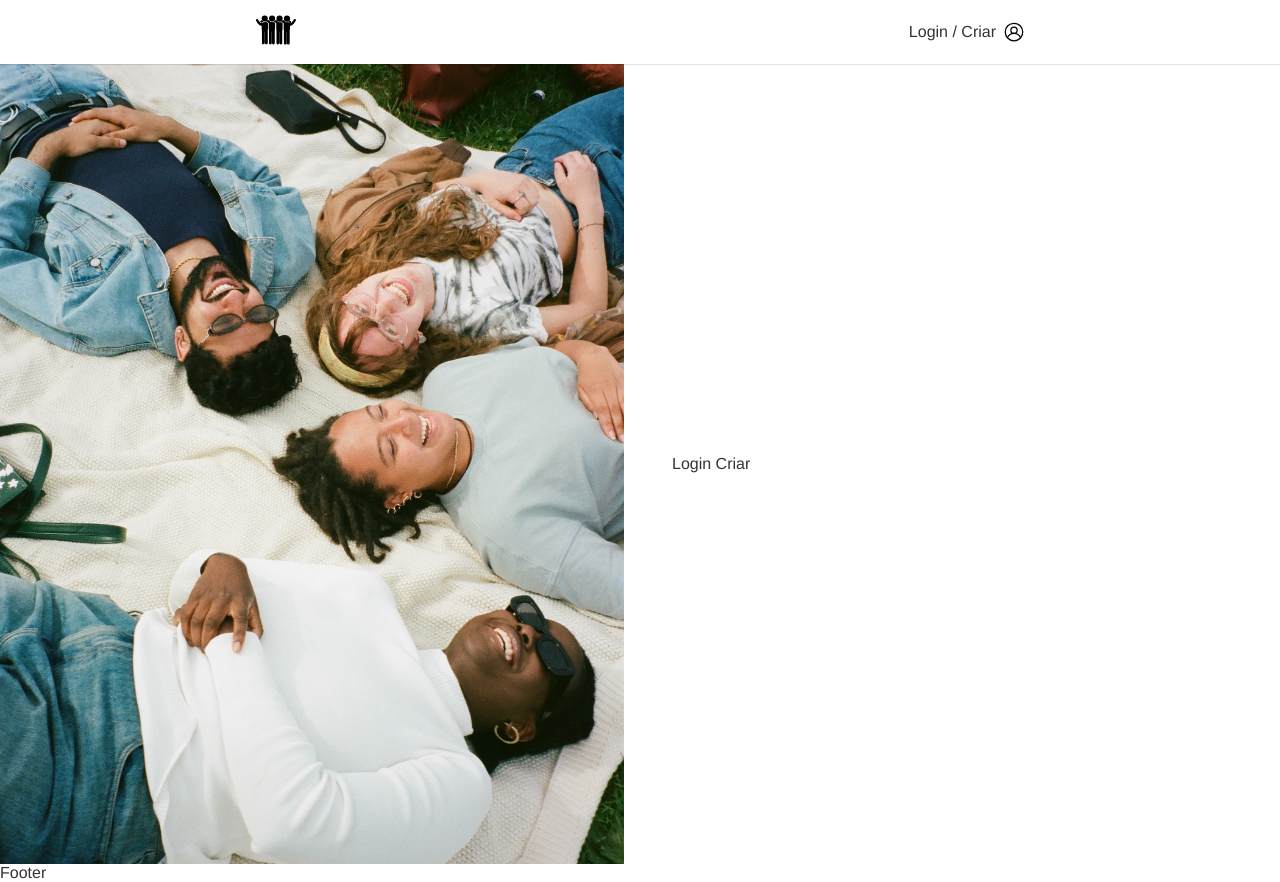
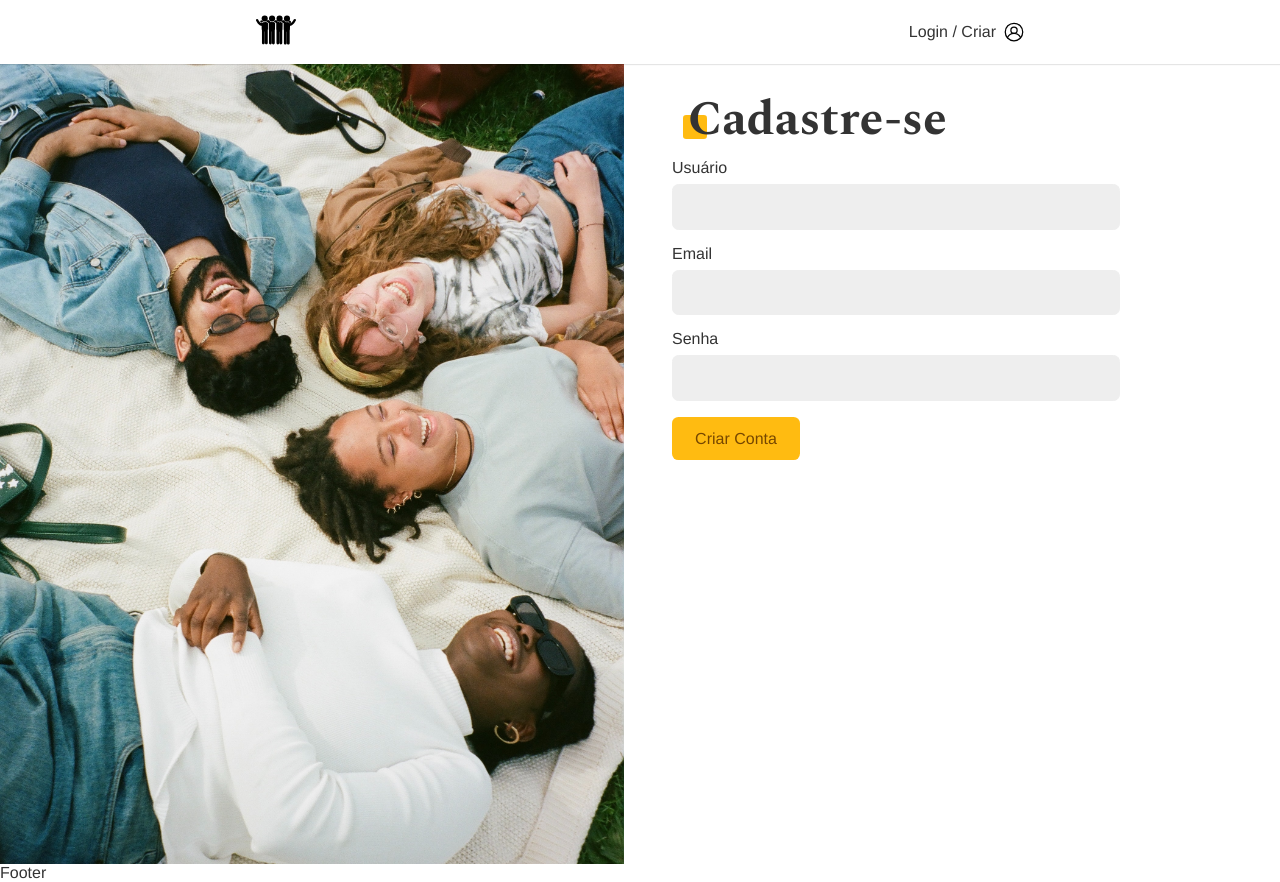
Before and after one commit to GabriellDev0/friends-gram, a React (Create React App) app: page /login/criar in a window 1280 px wide. Built offline with nearby package versions, Linux system fonts and the light colour scheme; no server answers.

Commit message:
Adicionado useFirebase onde eu aloco todas as funções dele e terminada a tela de Create User

```diff
--- a/src/Components/Header/Header.js
+++ b/src/Components/Header/Header.js
@@ -9,9 +9,11 @@ import { ReactComponent as Friends } from '../../Assets/friends-icon.svg';
 
 //Global User Context
 import UserContext from '../../UserContext';
+import useFirebase from '../../Hooks/useFirebase';
 
 const Header = () => {
-  const {logOutFirebase, currentUser} = useContext(UserContext);
+  const { currentUser } = useContext(UserContext);
+  const { logOutFirebase } = useFirebase()
 
   function logOut(){
     logOutFirebase()
--- /dev/null
+++ b/src/Hooks/useFirebase.js
@@ -0,0 +1,80 @@
+import { useState } from 'react'
+import { auth, db } from '../Firebase/Config'
+import { useNavigate } from 'react-router-dom';
+// Create Account Auth Firebase
+import {signInWithEmailAndPassword, createUserWithEmailAndPassword, updateProfile, signOut } from 'firebase/auth';
+
+// Add Account in FireStore
+import { addDoc, collection, serverTimestamp } from 'firebase/firestore';
+const useFirebase = () => {
+    const [error, setError] = useState(null)
+    const [loading, setLoading] = useState(null)
+    const navigate = useNavigate();
+
+    const createUser = async (username, email, password) =>{
+      setLoading(true);
+      await createUserWithEmailAndPassword(auth, email, password)
+        .then((userCredential) => {
+          const user = userCredential.user;
+          updateProfile(user, {
+            displayName: username,
+          });
+          // Add User to FireStore database
+          addDoc(collection(db, 'users'), {
+            nameUser: username,
+            emailUser: email,
+            timeStamp: serverTimestamp(),
+          });
+        })
+        .catch((error) => {
+          setError('Email já cadastrado.');
+          const errorCode = error.code;
+          const errorMessage = error.message;
+          console.log(errorCode);
+          console.log(errorMessage);
+        });
+      setLoading(false);
+    }
+
+   const loginFirebase = async (email, password) => {
+      setLoading(true);
+      await signInWithEmailAndPassword(auth, email.value, password.value)
+        .then((userCredential) => {
+          const user = userCredential.user;
+          console.log(user);
+          setLoading(false);
+          navigate('/conta');
+        })
+        .catch((error) => {
+          const errorCode = error.code;
+          const errorMessage = error.message;
+          console.log(errorCode);
+          console.log(errorMessage);
+          setError('Usuário ou senha não foram encontrados.');
+          setLoading(false);
+        });
+    }
+
+    const logOutFirebase = async () => {
+      signOut(auth)
+        .then(() => {
+          navigate('/login');
+          console.log('deslogado com sucesso');
+        })
+        .catch((error) => {
+          console.log(error);
+          setError(error);
+        });
+    }
+
+
+  return {
+    createUser,
+    loginFirebase,
+    logOutFirebase,
+    error,
+    loading
+  }
+}
+
+export default useFirebase
--- a/src/Hooks/useForm.js
+++ b/src/Hooks/useForm.js
@@ -5,6 +5,11 @@ const types = {
     regex:
       /^(([^<>()[\]\\.,;:\s@"]+(\.[^<>()[\]\\.,;:\s@"]+)*)|(".+"))@((\[[0-9]{1,3}\.[0-9]{1,3}\.[0-9]{1,3}\.[0-9]{1,3}\])|(([a-zA-Z\-0-9]+\.)+[a-zA-Z]{2,}))$/,
     message: 'Preencha um email válido',
+  },
+  password: {
+    regex: /^(?=.*\d)(?=.*[a-z])(?=.*[A-Z])[0-9a-zA-Z]{8,}$/,
+    message:
+      'A senha precisa ter 1 caracter maiúsculo, 1 minúsculo e 1 dígito.Com no mínimo 8 caracteres',
   },
 };
 
@@ -27,7 +32,7 @@ const useForm = (type) => {
   }
 
   function onChange({ target }) {
-    if(error) validate(target.value)
+    if (error) validate(target.value);
     setValue(target.value);
   }
 
--- a/src/UserContext.js
+++ b/src/UserContext.js
@@ -1,66 +1,31 @@
 import React, { useEffect, useState } from 'react';
-
-// Router
-import { useNavigate } from 'react-router-dom';
 
 //Firebase Configs
 import { auth } from './Firebase/Config';
-import  { signInWithEmailAndPassword, signOut } from 'firebase/auth';
 
 export const UserContext = React.createContext();
 
 export const UserStorage = ({ children }) => {
-  const [currentUser, setCurrentUser] = useState(null)
-  const [loading, setLoading] = useState(false);
-  const [error, setError] = useState('')
-  const navigate = useNavigate()
+  const [currentUser, setCurrentUser] = useState(null);
+  const [emailVerified, setEmailVerified] = useState(false);
 
-  async function loginFirebase(email, password) {
-    setLoading(true)
-    await signInWithEmailAndPassword(auth, email.value, password.value)
-       .then((userCredential) => {
-         const user = userCredential.user;
-         console.log(user)
-         setLoading(false)
-         navigate('/conta')
-       })
-       .catch((error) => {
-         const errorCode = error.code;
-         const errorMessage = error.message;
-         console.log(errorCode);
-         console.log(errorMessage);
-         setError('Usuário ou senha não foram encontrados.')
-         setLoading(false)
-       });
-   }
-
-   function logOutFirebase() {
-    signOut(auth)
-      .then(() => {
-        navigate('/login')
-        console.log('deslogado com sucesso');
-      })
-      .catch((error) => {
-        console.log(error);
-        setError(error)
-      });
-  }
-  // Session Persistence
-  useEffect(()=>{
-    auth.onAuthStateChanged((user)=>{
-      if(user){
-        setCurrentUser(user)
-      }else{
-        setCurrentUser(user)
+  // Session Persistence and Watch Auth Changed
+  useEffect(() => {
+    auth.onAuthStateChanged((user) => {
+      if (user) {
+        setCurrentUser(user);
+        setEmailVerified(user.emailVerified);
+      } else {
+        setCurrentUser(user);
+        setEmailVerified(null)
       }
-})
-  }, [])
-
-
-
+    });
+  }, []);
 
   return (
-    <UserContext.Provider value={{currentUser, loginFirebase, logOutFirebase, loading, error}}>{children}</UserContext.Provider>
+    <UserContext.Provider value={{ currentUser, emailVerified }}>
+      {children}
+    </UserContext.Provider>
   );
 };
 
--- a/src/Views/Login/Components/LoginCreate.js
+++ b/src/Views/Login/Components/LoginCreate.js
@@ -1,9 +1,40 @@
-import React from 'react'
+import React from 'react';
+import Button from '../../../Components/Forms/Button';
+import Input from '../../../Components/Forms/Input';
+import useForm from '../../../Hooks/useForm';
+import Error from '../../../Components/Helper/Error';
+import useFirebase from '../../../Hooks/useFirebase';
+
 
 const LoginCreate = () => {
+  const username = useForm();
+  const email = useForm('email');
+  const password = useForm('password');
+  const { error, loading, createUser} = useFirebase()
+
+  async function handleCreateUser(e) {
+    e.preventDefault();
+    if (username.validate() && email.validate() && password.validate()) {
+      await createUser(username.value, email.value, password.value)
+    }
+  }
+
   return (
-    <div>Login Criar</div>
-  )
-}
+    <section className="animeLeft">
+      <h1 className="title">Cadastre-se</h1>
+      <form onSubmit={handleCreateUser}>
+        <Input label="Usuário" type="text" name="username" {...username} />
+        <Input label="Email" type="email" name="email" {...email} />
+        <Input label="Senha" type="password" name="password" {...password} />
+        {loading ? (
+          <Button disabled>Carregando...</Button>
+        ) : (
+          <Button>Criar Conta</Button>
+        )}
+        {error && <Error error={error}></Error>}
+      </form>
+    </section>
+  );
+};
 
-export default LoginCreate
+export default LoginCreate;
--- a/src/Views/Login/Components/LoginForm.js
+++ b/src/Views/Login/Components/LoginForm.js
@@ -1,4 +1,4 @@
-import React, { useContext } from 'react';
+import React from 'react';
 import { Link } from 'react-router-dom';
 
 // Styles
@@ -12,15 +12,12 @@ import useForm from '../../../Hooks/useForm';
 
 //Helper Component
 import Error from '../../../Components/Helper/Error';
-
-//Global User Context
-import UserContext from '../../../UserContext';
+import useFirebase from '../../../Hooks/useFirebase';
 
 const LoginForm = () => {
   const email = useForm('email');
   const password = useForm();
-  // const [loading, setLoading] = useState(false)
-  const { loading, loginFirebase, error } = useContext(UserContext);
+  const { loginFirebase, error, loading } = useFirebase()
 
   function handleLogin(event) {
     event.preventDefault();
--- a/src/Views/Login/Login.module.css
+++ b/src/Views/Login/Login.module.css
@@ -15,7 +15,6 @@
 .forms{
   max-width: 30rem;
   padding: 1rem;
-  align-self: center;
 }
 
 @media (max-width: 640px){
```
